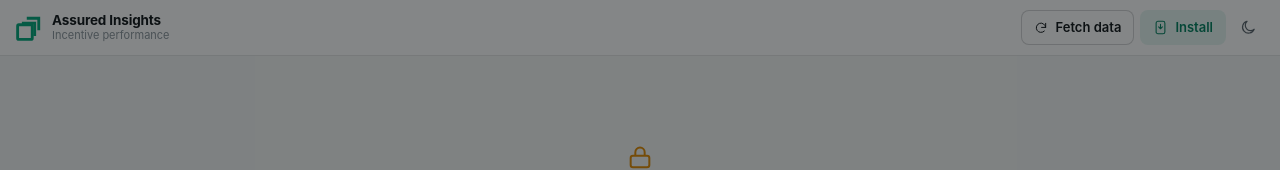
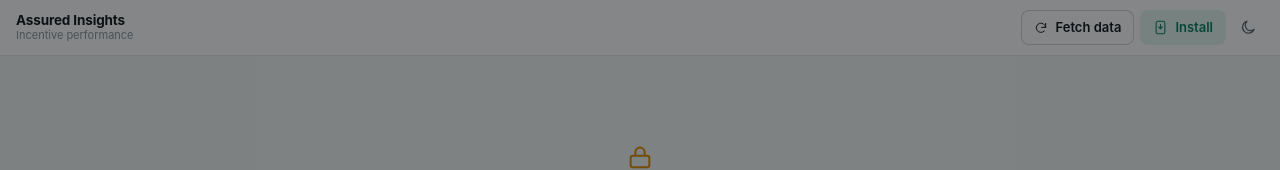
Before and after one commit to harshavarthanep/Assured_Insights, a plain HTML site: page index.html in a window 1280 px wide. Shown: the top 170 px of the page. Drawn offline with Linux system fonts and the light colour scheme.

Commit message:
Update index.html

```diff
--- a/index.html
+++ b/index.html
@@ -579,11 +579,11 @@ body.locked{overflow:hidden}
 
 <header class="topbar">
   <div class="brand">
-    <svg class="brand__mark" viewBox="0 0 64 64" aria-hidden="true">
+    <!-- <svg class="brand__mark" viewBox="0 0 64 64" aria-hidden="true">
       <rect x="4" y="24" width="36" height="36" rx="3" fill="none" stroke="#00A87B" stroke-width="7"/>
       <path d="M18 20h28v28" fill="none" stroke="#00A87B" stroke-width="7" stroke-linecap="square"/>
       <path d="M30 8h26v26" fill="none" stroke="#00A87B" stroke-width="7" stroke-linecap="square"/>
-    </svg>
+    </svg> -->
     <span class="brand__txt"><b>Assured Insights</b><span id="scopeName">Incentive performance</span></span>
   </div>
   <div class="topbar__acts" id="acts"></div>
```
